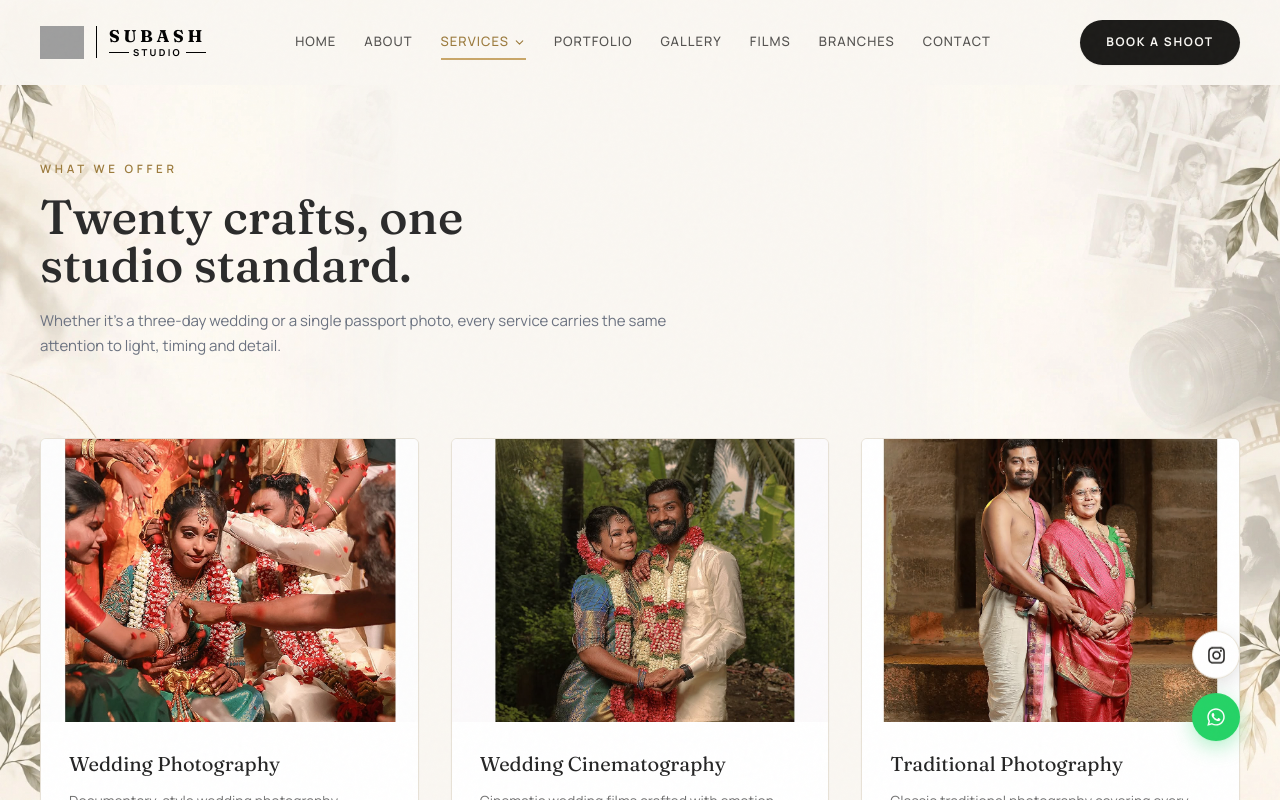
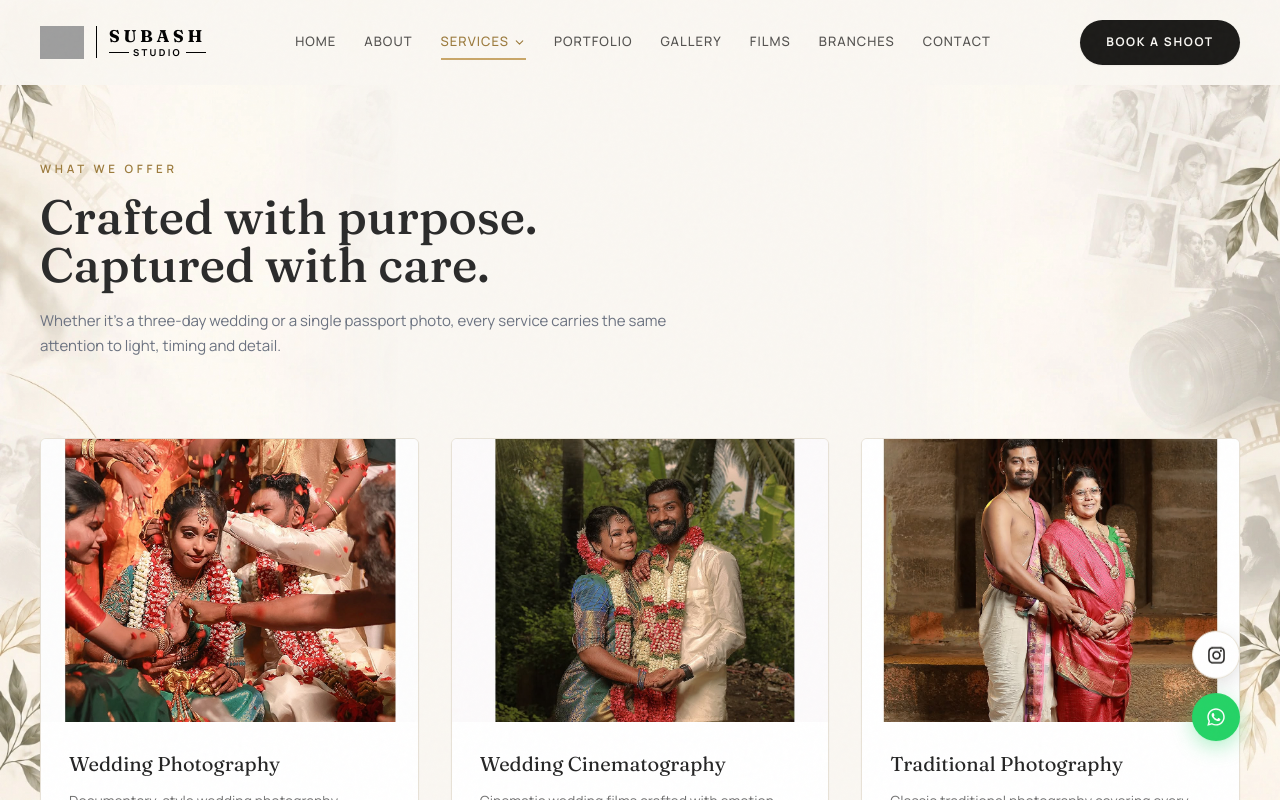
Before and after one commit to aescionarjun-creator/photography-studio, a React (Vite) app: page /order-booking in a window 1280 px wide. Shown: the top 800 px of the page. Built offline with nearby package versions, Linux system fonts and the light colour scheme; grey boxes are pictures that could not be loaded.

Commit message:
words changes

```diff
--- a/src/pages/Branches.jsx
+++ b/src/pages/Branches.jsx
@@ -142,7 +142,7 @@ export default function Branches() {
       <section className="pt-40 pb-20 max-w-7xl mx-auto px-6 lg:px-10">
         <SectionHeading
           eyebrow="Find Us"
-          title="Three studios, one door always open."
+          title="Every location. One studio experience."
           desc="Walk in for a consultation, an album preview, or simply to see the space where your photographs will be made."
         />
       </section>
--- a/src/pages/Gallery.jsx
+++ b/src/pages/Gallery.jsx
@@ -69,7 +69,7 @@ export default function Gallery() {
           </p>
 
           <h1 className="font-display text-5xl md:text-6xl text-ink leading-tight">
-            Thirteen collections.
+            Timeless stories.
             <br />
             One studio.
           </h1>
--- a/src/pages/Services.jsx
+++ b/src/pages/Services.jsx
@@ -28,7 +28,7 @@ export default function Services() {
 
         <SectionHeading
           eyebrow="WHAT WE OFFER"
-          title="Twenty crafts, one studio standard."
+          title="Crafted with purpose. Captured with care."
           desc="Whether it's a three-day wedding or a single passport photo, every service carries the same attention to light, timing and detail."
         />
 
```
